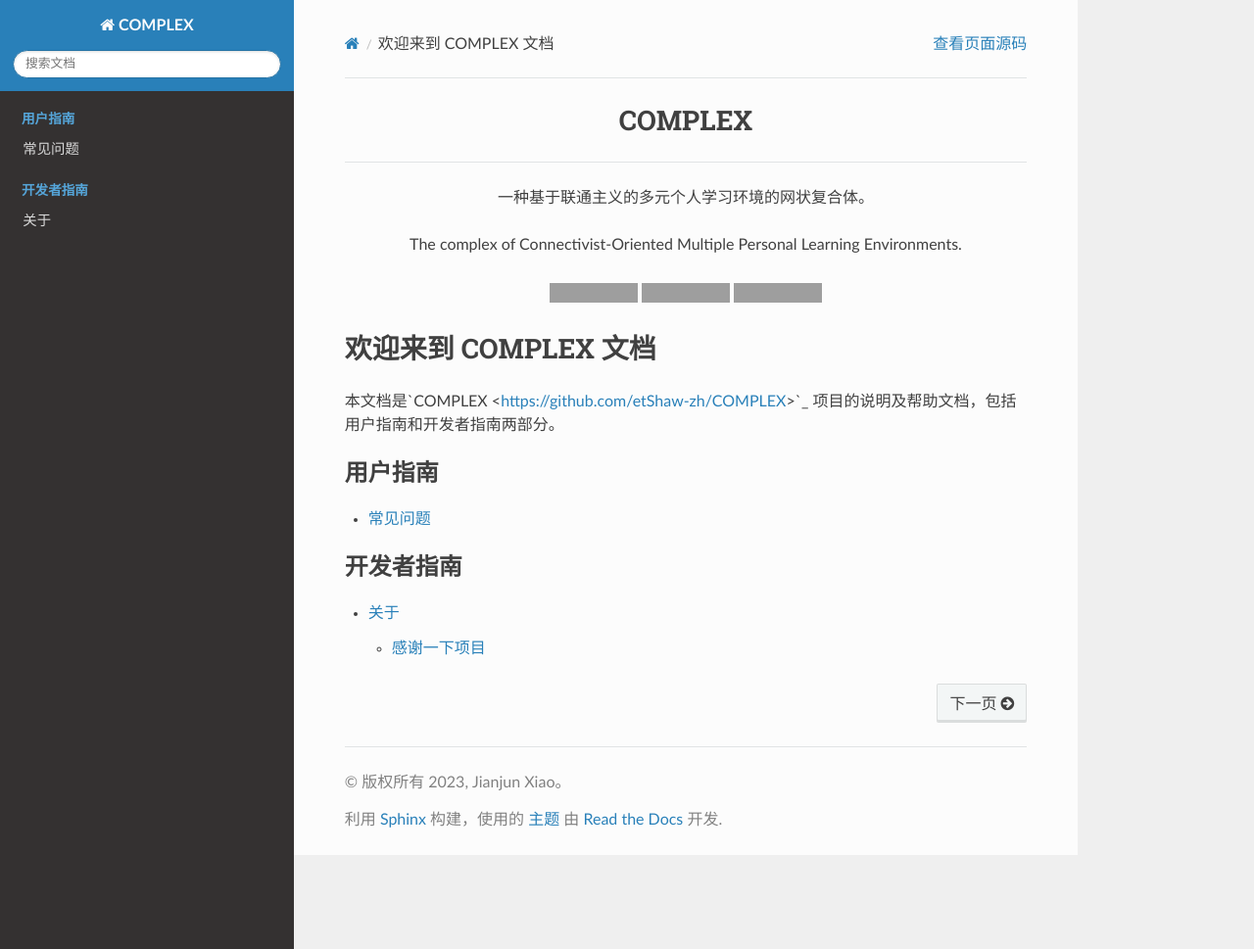
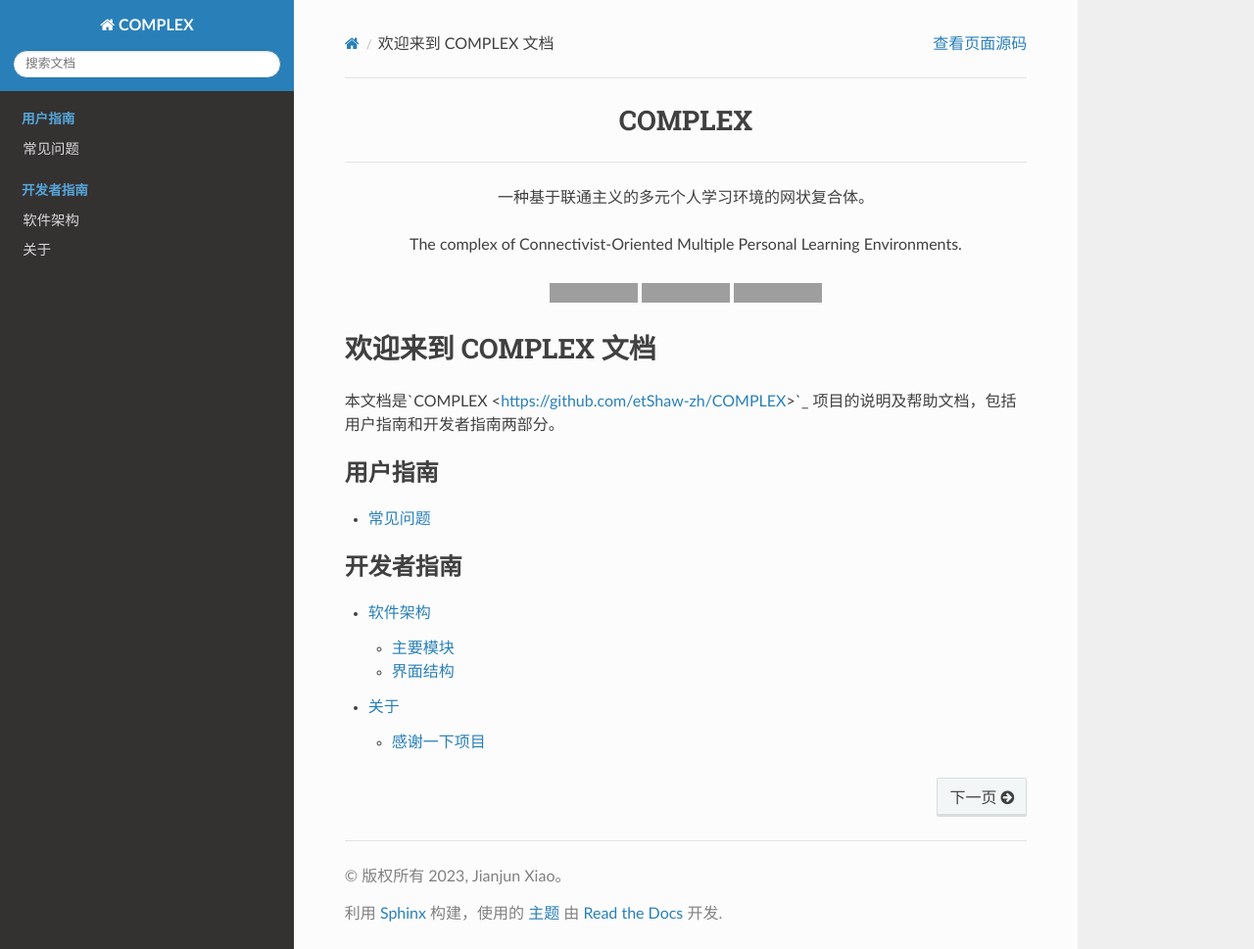
Before and after one commit to etShaw-zh/COMPLEX, a Sphinx documentation site: the page built from docs/source/index.rst, in a window 1280 px wide and 969 px high. Shown: the whole window at 98% size. Built offline with Sphinx 7.4.7 and the Read the Docs theme 2.0.0, drawn with Linux system fonts in a browser that asks for light colours; grey boxes are pictures that could not be loaded.

Commit message:
Initial commit

```diff
--- /dev/null
+++ b/docs/source/developer-guide/architecture.md
@@ -0,0 +1,15 @@
+## 软件架构
+
+### 主要模块
+
+|    名字    | 模块                                    |
+| :--------: | :-------------------------------------- |
+|    爬虫    | `common.crawler`                        |
+|    设置    | `common.config.Config`                  |
+| 元数据管理 | `common.meta_data`                      |
+
+### 界面结构
+
+#### 主界面
+
+#### 选择模式界面
--- a/docs/source/index.rst
+++ b/docs/source/index.rst
@@ -50,4 +50,5 @@
     :maxdepth: 2
     :caption: 开发者指南
 
+    developer-guide/architecture
     developer-guide/about
```
